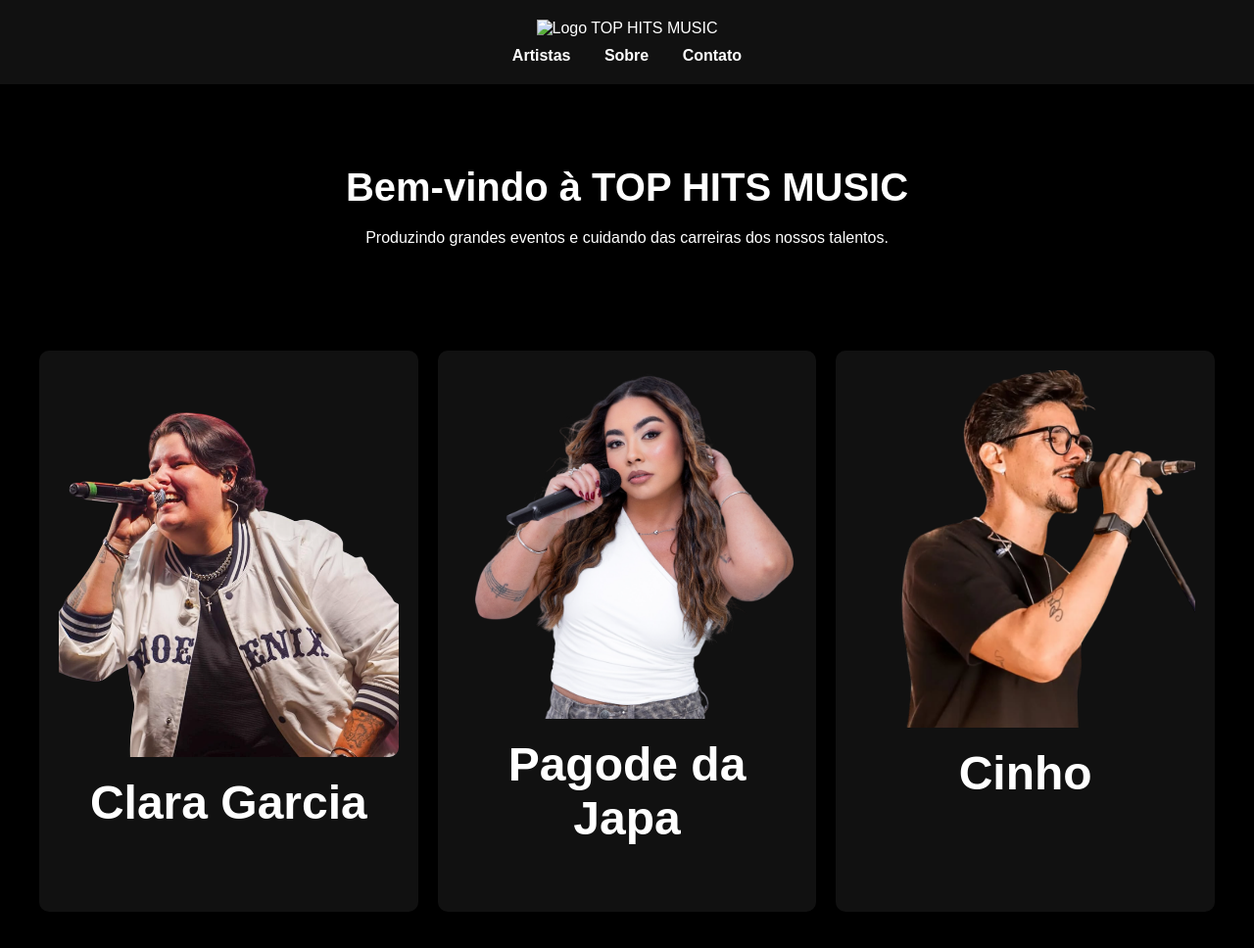
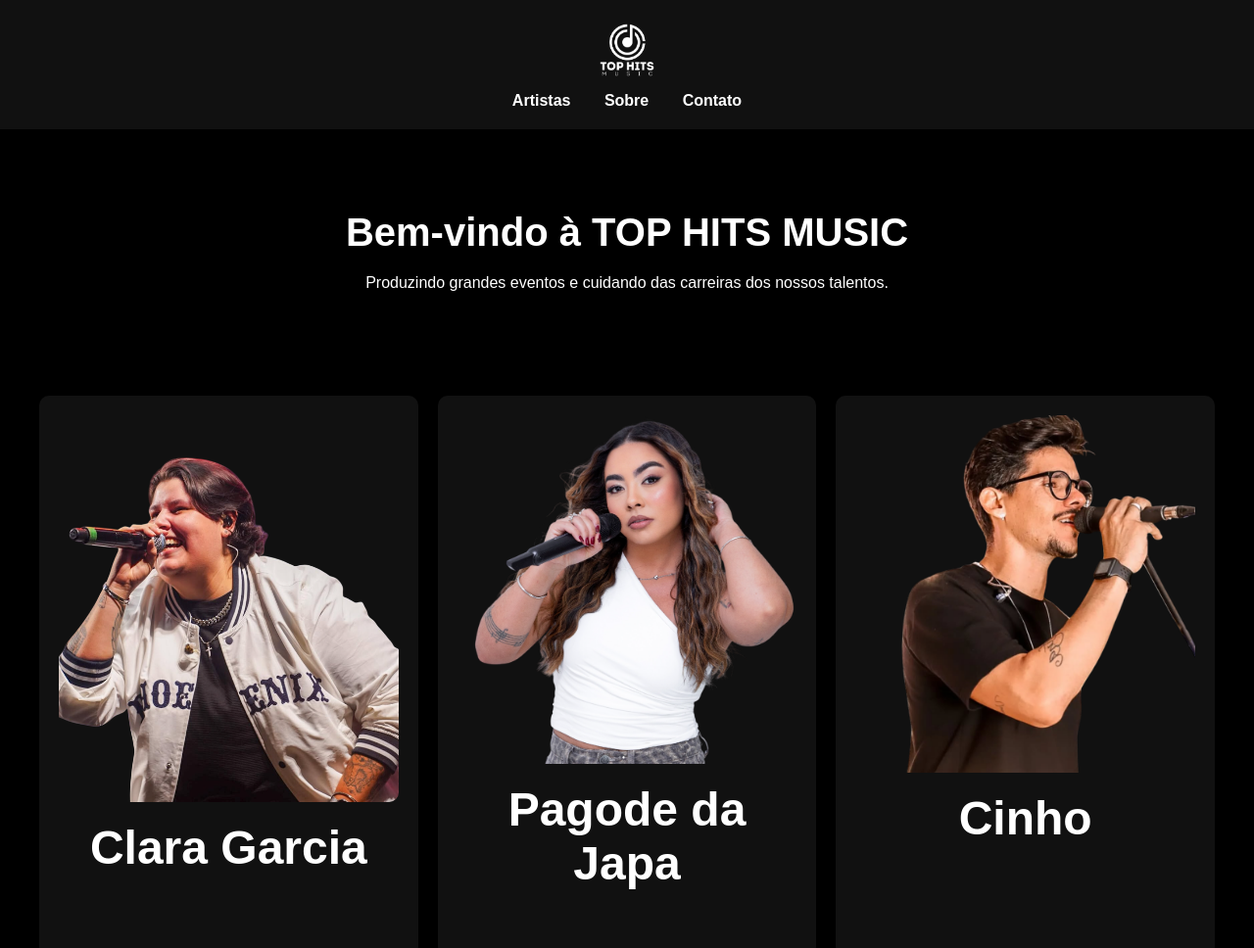
Before and after one commit to BraaVax/tophits_site, a plain HTML site: page index.html in a window 1280 px wide. Shown: the top 968 px of the page at 98% size. Drawn offline with Linux system fonts and the light colour scheme.

Commit message:
Update index.html

```diff
--- a/index.html
+++ b/index.html
@@ -30,7 +30,7 @@
 </head>
 <body>
     <header>
-        <img src="img/logo.png" alt="Logo TOP HITS MUSIC">
+        <img src="logo.png" alt="Logo TOP HITS MUSIC">
         <nav>
             <a href="#artistas">Artistas</a>
             <a href="#sobre">Sobre</a>
```
